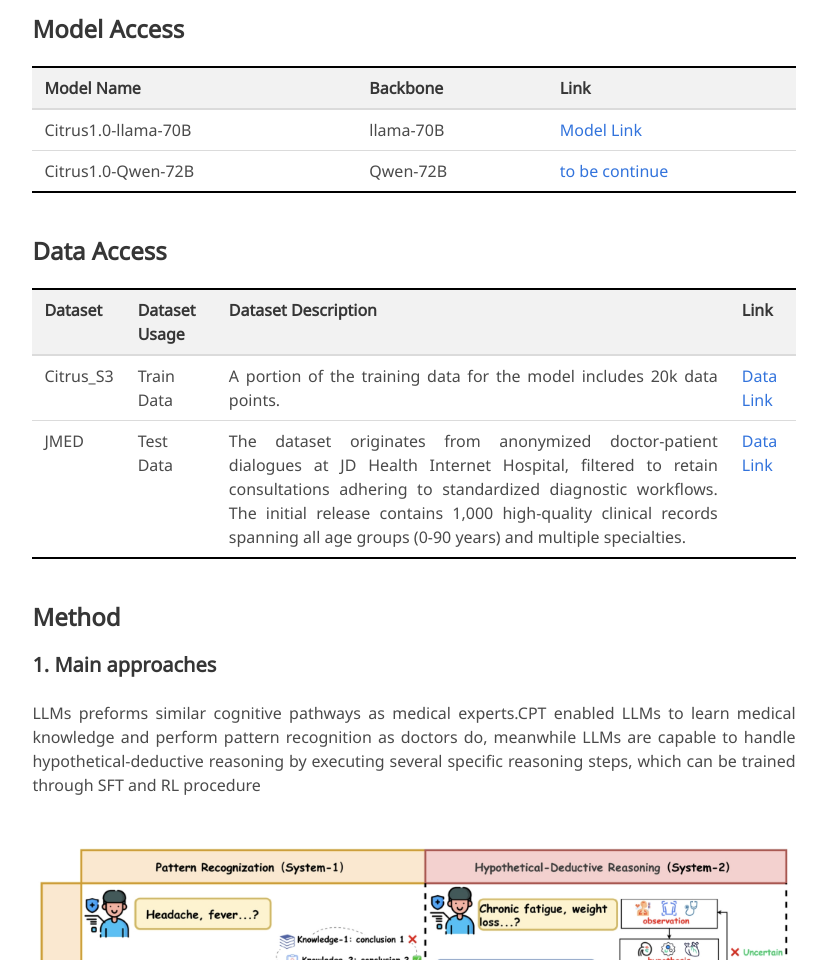
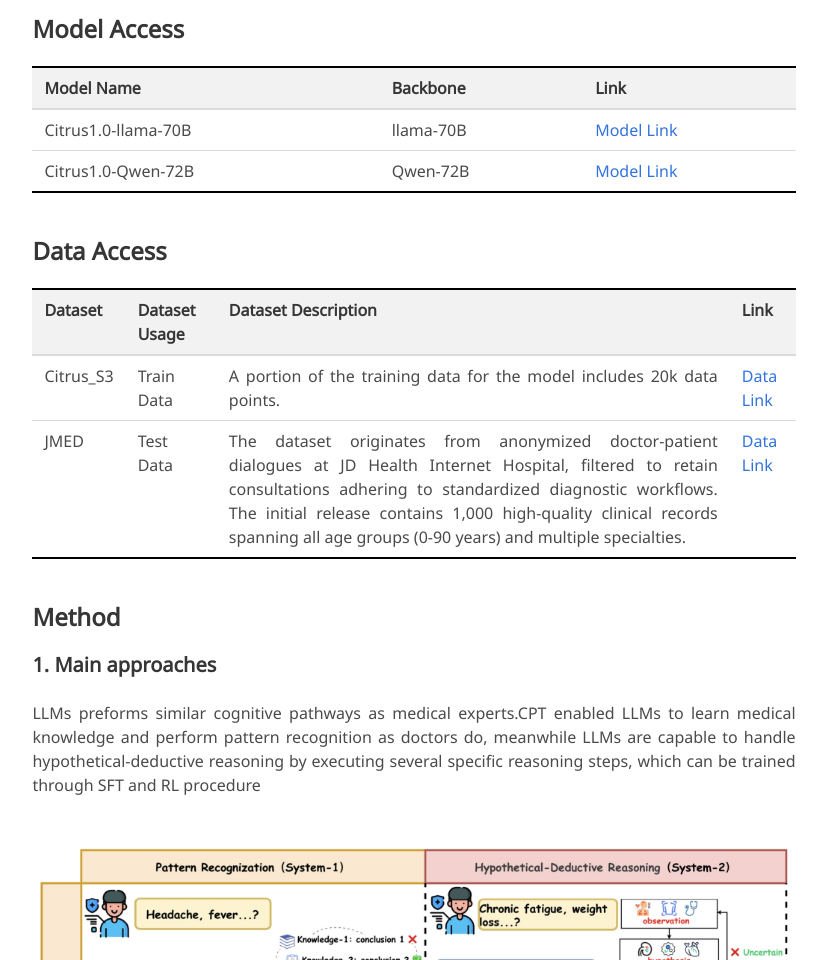
Before and after one commit to jdh-algo/Citrus, a plain HTML site: page index.html in a window 1280 px wide. Shown: the part 2107-3067 px from the top of the page, without its empty margins (226-1053 px from the left). Drawn offline with nearby package versions, Linux system fonts and the light colour scheme; a script that the page names is missing; some icons are missing; a web font is replaced by a local one.

Commit message:
add qwen model link

```diff
--- a/index.html
+++ b/index.html
@@ -335,8 +335,6 @@
         <select id="project-nav" onchange="location = this.value;">
           <option value="">More Research</option>
           <option value="https://jdh-algo.github.io/Citrus/">Citrus</option>
-          <!-- <option value="https://jdh-algo.github.io/JoyType/">JoyType</option> -->
-          <!-- <option value="https://jdh-algo.github.io/JoyVASA/">JoyVASA</option> -->
         </select>
       </div>
     </div>
@@ -563,7 +561,7 @@
                 <tr>
                   <td>Citrus1.0-Qwen-72B</td>
                   <td>Qwen-72B</td>
-                  <td><a href="" target="_blank">to be continue</a></td>
+                  <td><a href="https://huggingface.co/jdh-algo/Citrus1.0-Qwen-72B" target="_blank">Model Link</a></td>
                 </tr>
             </table>
           </div>
```
Also changed, not shown: 1 other file.
